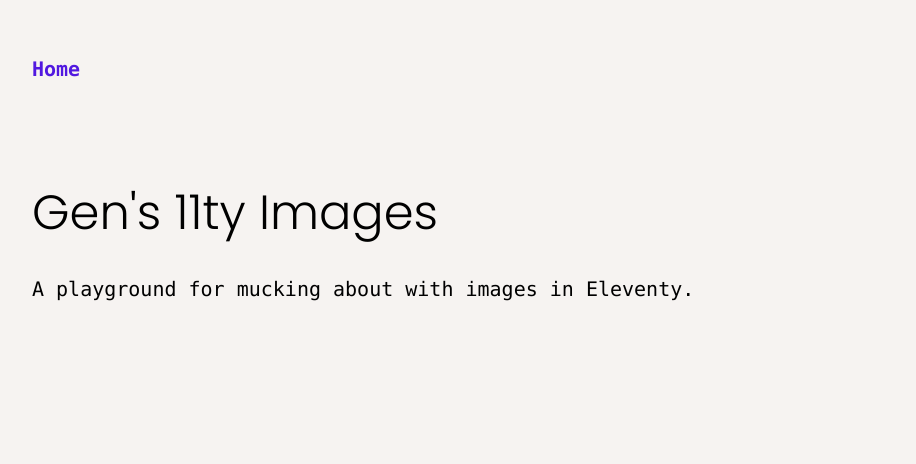
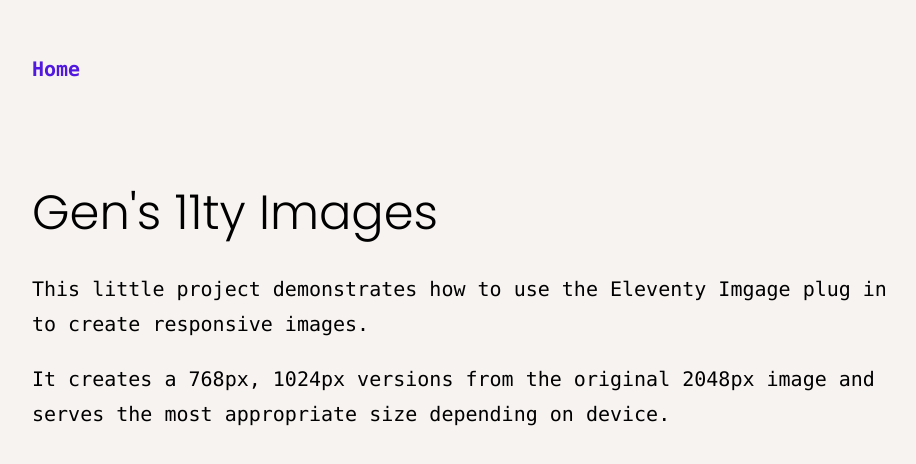
Before and after one commit to GitOffMyCode/11ty-gen-images, an Eleventy site: page src/index.html in a window 1280 px wide. Shown: the whole page, without its empty margins (168-1084 px from the left). Built offline with nearby package versions, Linux system fonts and the light colour scheme; Eleventy itself is replaced by a stand-in of ours; files that its build step writes are made by us from their sources.

Commit message:
index updated

```diff
--- a/src/css/global.css
+++ b/src/css/global.css
@@ -12,9 +12,8 @@
 
   --bg: #f6f3f1;
   --text: #000;
-  --border: #afa7c8;
+  --border: #cac5dc;
   --link: #5118e0;
-  --tag: #d5cbf4;
 }
 
 /* - - - - - - - - layout - - - - - - - - */
@@ -84,7 +83,6 @@
 
 body {
   color: var(--text);
-
   font-family: var(--mono-font);
   font-size: 1.25rem;
   line-height: 1.75;
--- a/src/index.html
+++ b/src/index.html
@@ -8,4 +8,6 @@
 
 <h1>{{ title }}</h1>
 
-<p>A playground for mucking about with images in Eleventy.</p>
+<p>This little project demonstrates how to use the Eleventy Imgage plug in to create responsive images.</p>
+
+<p>It creates a 768px, 1024px versions from the original 2048px image and serves the most appropriate size depending on device.</p>
```
Also changed, not shown: src/butterflycollection/butterflies/Orange-tip.md (+2 -5 lines), src/butterflycollection/butterflies/Red-admiral.md (+0 -2 lines).
